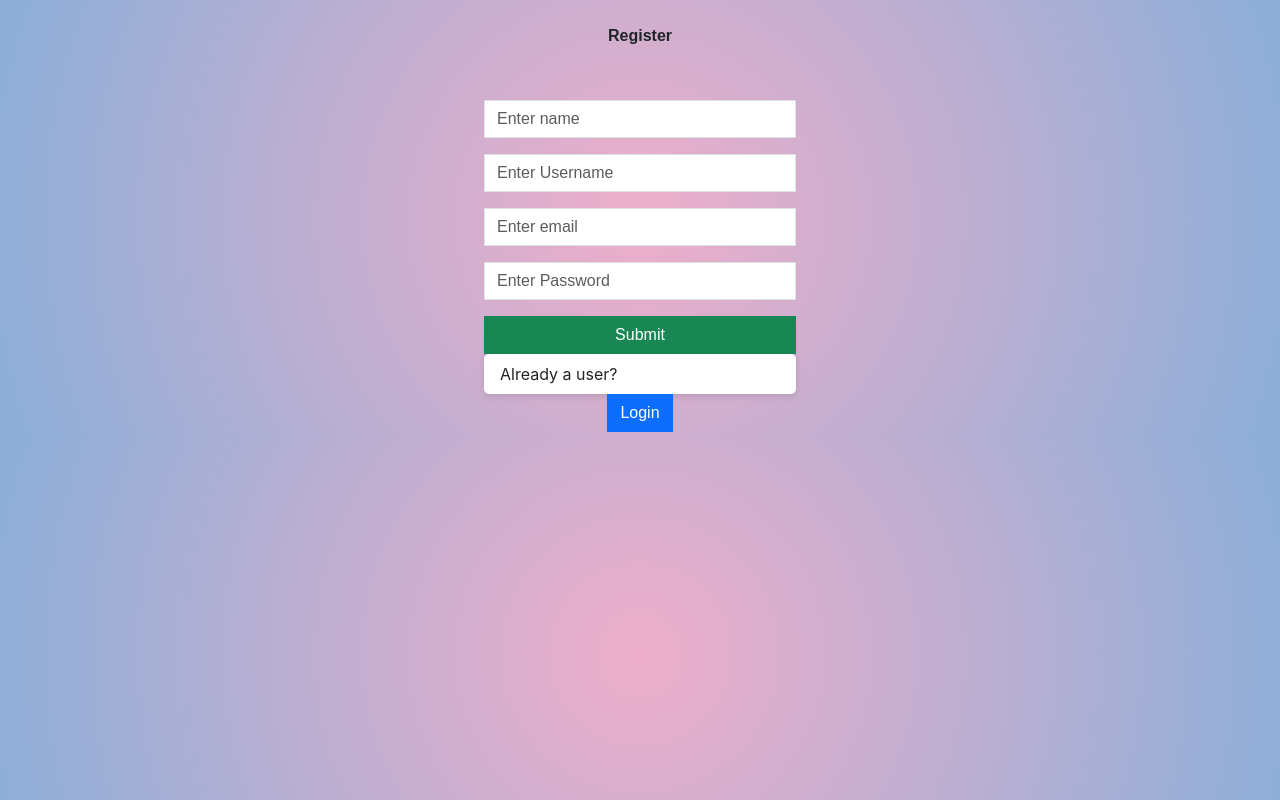
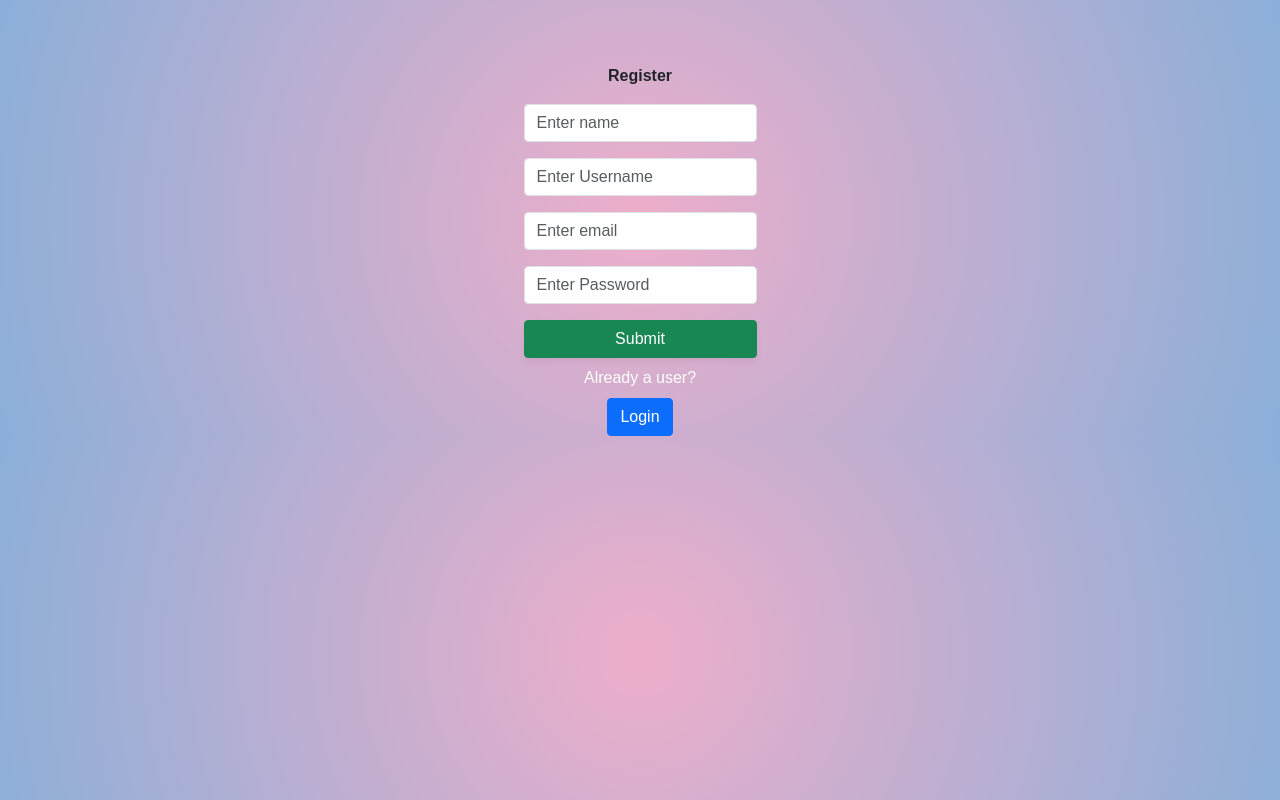
Before and after one commit to ganeshkrishna1/game, a React (Create React App) app in the folder game/: page /register in a window 1280 px wide. Built offline with nearby package versions, Linux system fonts and the light colour scheme.

Commit message:
changed login signup styles

```diff
--- a/game/src/components/GamePage/GamePage.css
+++ b/game/src/components/GamePage/GamePage.css
@@ -81,7 +81,6 @@ h1 {
   color: #FFFFFF;
   cursor: pointer;
   transition: all 0.3s ease;
-  margin-top: 20px;
 }
 
 .start-button:hover {
--- a/game/src/components/Login/Login.js
+++ b/game/src/components/Login/Login.js
@@ -1,13 +1,13 @@
-import React, { useState } from 'react';
-import { Link, Outlet, useNavigate } from 'react-router-dom';
-import axios from 'axios';
-import Nav from '../Navigation/nav';
-const ADMIN_EMAIL = 'admin@gmail.com';
-const ADMIN_PASSWORD = 'admin';
+import React, { useState } from "react";
+import { Link, Outlet, useNavigate } from "react-router-dom";
+import axios from "axios";
+import Nav from "../Navigation/nav";
+const ADMIN_EMAIL = "admin@gmail.com";
+const ADMIN_PASSWORD = "admin";
 
 function Login() {
-  const [email, setEmail] = useState('');
-  const [password, setPassword] = useState('');
+  const [email, setEmail] = useState("");
+  const [password, setPassword] = useState("");
   const [errors, setErrors] = useState({});
   const navigate = useNavigate();
 
@@ -24,37 +24,37 @@ function Login() {
 
   const validateInputs = () => {
     let errorMessages = {};
-    if (!email) errorMessages.email = 'Email should not be empty';
-    if (!password) errorMessages.password = 'Password should not be empty';
+    if (!email) errorMessages.email = "Email should not be empty";
+    if (!password) errorMessages.password = "Password should not be empty";
     setErrors(errorMessages);
     return Object.keys(errorMessages).length === 0;
   };
 
   const authenticateUser = () => {
     axios
-      .post('http://localhost:8081/login', { email, password })
+      .post("http://localhost:8081/login", { email, password })
       .then((res) => {
-        if (res.data.status === 'Success') {
+        if (res.data.status === "Success") {
           const userId = res.data.userId;
-          localStorage.setItem('userId', userId); // Store userId in localStorage
+          localStorage.setItem("userId", userId); // Store userId in localStorage
           setuserId(userId); // Store userId in component state
-          console.log('userId ID:', userId); // Log userId for users
-          navigate('/home');
+          console.log("userId ID:", userId); // Log userId for users
+          navigate("/home");
         } else {
-          navigate('/register');
-          alert('Invalid Credentials. Please Register.');
+          navigate("/register");
+          alert("Invalid Credentials. Please Register.");
         }
       })
       .catch((err) => {
         console.log(err);
-        alert('An error occurred during login.');
+        alert("An error occurred during login.");
       });
   };
 
   const handleSubmit = (event) => {
     event.preventDefault();
     if (isAdmin()) {
-      navigate('/home');
+      navigate("/home");
       return;
     }
     if (validateInputs()) {
@@ -64,47 +64,58 @@ function Login() {
 
   return (
     <>
-            <Nav/>
-      <div className='d-flex justify-content-center align-items-center p-4 w-100 loginHead'>
-      </div>
-      <br />
-      <div className='d-flex justify-content-center align-items-center  loginPage'>
-        <div className='p-4 rounded w-25 loginForm'>
+      <Nav />
+      <div className="d-flex justify-content-center align-items-center mt-5 loginPage">
+        <div className="p-4 rounded w-25 text-white loginForm">
           <form onSubmit={handleSubmit}>
             <center>
               <strong>Hey Hurry up and login to play now!!</strong>
-            </center><br />
-            <div className='mb-3'>
+            </center>
+            <br />
+            <div className="mb-3">
               <input
-                type='text'
-                id='email'
-                placeholder='Enter Email'
+                type="text"
+                id="email"
+                placeholder="Enter Email"
                 value={email}
                 onChange={handleEmailChange}
-                className='form-control rounded-0'
-                autoComplete='off'
+                className="form-control rounded-1"
+                autoComplete="off"
               />
-              {errors.email && <span className='text-danger'>{errors.email}</span>}
+              {errors.email && (
+                <span className="text-danger">{errors.email}</span>
+              )}
             </div>
-            <div className='mb-3'>
+            <div className="mb-3">
               <input
-                type='password'
-                id='password'
-                placeholder='Enter Password'
+                type="password"
+                id="password"
+                placeholder="Enter Password"
                 value={password}
                 onChange={handlePasswordChange}
-                className='form-control rounded-0'
+                className="form-control rounded-1"
               />
-              {errors.password && <span className='text-danger'>{errors.password}</span>}
+              {errors.password && (
+                <span className="text-danger">{errors.password}</span>
+              )}
             </div>
-            <div className='row'>
-              <div className='col-4'>
-                <button type='submit' id='loginButton' className='btn btn-success w-100 rounded-0'>
+            <div className="d-flex justify-content-between">
+              <div>
+                <button
+                  type="submit"
+                  id="loginButton"
+                  className="btn btn-success rounded-2"
+                >
                   Log in
                 </button>
               </div>
-              <div className='col-4'>
-                <Link to='/register' type='button' id='signupLink' className='btn btn-primary rounded-0'>
+              <div>
+                <Link
+                  to="/register"
+                  type="button"
+                  id="signupLink"
+                  className="btn btn-primary rounded-2"
+                >
                   Sign up
                 </Link>
               </div>
--- a/game/src/components/Signup/Signup.jsx
+++ b/game/src/components/Signup/Signup.jsx
@@ -1,16 +1,17 @@
-import React, { useState } from 'react';
-import axios from 'axios';
-import { Link, Outlet, useNavigate } from 'react-router-dom';
+import React, { useState } from "react";
+import axios from "axios";
+import { Link, Outlet, useNavigate } from "react-router-dom";
 
 const EMAIL_PATTERN = /^[^\s@]+@[^\s@]+\.[^\s@]+$/;
-const PASSWORD_PATTERN = /^(?=.*[a-z])(?=.*[A-Z])(?=.*\d)(?=.*[@$!%*?&])[A-Za-z\d@$!%*?&]{8,}$/;
+const PASSWORD_PATTERN =
+  /^(?=.*[a-z])(?=.*[A-Z])(?=.*\d)(?=.*[@$!%*?&])[A-Za-z\d@$!%*?&]{8,}$/;
 const USERNAME_PATTERN = /^[a-zA-Z0-9]{3,}$/;
 
 function Signup() {
-  const [name, setName] = useState('');
-  const [username, setUsername] = useState('');
-  const [email, setEmail] = useState('');
-  const [password, setPassword] = useState('');
+  const [name, setName] = useState("");
+  const [username, setUsername] = useState("");
+  const [email, setEmail] = useState("");
+  const [password, setPassword] = useState("");
 
   const navigate = useNavigate();
   const [errors, setErrors] = useState({});
@@ -34,36 +35,38 @@ function Signup() {
   const validateInputs = () => {
     let newErrors = {};
     if (!email) {
-      newErrors.email = 'Email should not be empty';
+      newErrors.email = "Email should not be empty";
     } else if (!EMAIL_PATTERN.test(email)) {
-      newErrors.email = 'Invalid email format';
+      newErrors.email = "Invalid email format";
     }
 
     if (!password) {
-      newErrors.password = 'Password should not be empty';
+      newErrors.password = "Password should not be empty";
     } else if (!PASSWORD_PATTERN.test(password)) {
-      newErrors.password = 'Password must be at least 8 characters long and include special characters, uppercase and lowercase letters, and numbers';
+      newErrors.password =
+        "Password must be at least 8 characters long and include special characters, uppercase and lowercase letters, and numbers";
     }
 
     if (!username) {
-      newErrors.username = 'Username should not be empty';
+      newErrors.username = "Username should not be empty";
     } else if (!USERNAME_PATTERN.test(username)) {
-      newErrors.username = 'Username must be at least 3 characters long and can only contain alphanumeric characters';
+      newErrors.username =
+        "Username must be at least 3 characters long and can only contain alphanumeric characters";
     }
 
     setErrors(newErrors);
-    return Object.keys(newErrors).length === 0;  // Return true if no errors
+    return Object.keys(newErrors).length === 0; // Return true if no errors
   };
 
   const registerUser = () => {
     axios
-      .post('http://localhost:8081/signup', { name, username, email, password })
+      .post("http://localhost:8081/signup", { name, username, email, password })
       .then((res) => {
-        navigate('/login');
+        navigate("/login");
       })
       .catch((err) => {
         console.log(err);
-        alert('An error occurred during signup.');
+        alert("An error occurred during signup.");
       });
   };
 
@@ -76,75 +79,89 @@ function Signup() {
 
   return (
     <>
-      <div className='d-flex justify-content-center align-items-center p-4 w-100 signupHead'>
-        <strong>Register</strong>
-      </div>
-      <br />
-      <div className='d-flex justify-content-center align-items-center vh-90 SignupPage'>
-        <div className='p-1 rounded w-25 signupForm'>
+      <div className="d-flex justify-content-center align-items-center mt-5 SignupPage">
+        <div className=" d-flex flex-column align-items-center rounded w-25 signupForm">
+          <strong className=" my-3">Register</strong>
           <form onSubmit={handleSubmit}>
-            <div className='mb-3'>
+            <div className="mb-3">
               <input
-                type='text'
-                id='name'
-                placeholder='Enter name'
+                type="text"
+                id="name"
+                placeholder="Enter name"
                 value={name}
                 onChange={handleNameChange}
-                className='form-control rounded-0'
-                autoComplete='off'
+                className="form-control rounded-1"
+                autoComplete="off"
               />
-              {errors.name && <span className='text-danger'>{errors.name}</span>}
+              {errors.name && (
+                <span className="text-danger">{errors.name}</span>
+              )}
             </div>
 
-            <div className='mb-3'>
+            <div className="mb-3">
               <input
-                type='text'
-                id='username'
-                placeholder='Enter Username'
+                type="text"
+                id="username"
+                placeholder="Enter Username"
                 value={username}
                 onChange={handleUsernameChange}
-                className='form-control rounded-0'
-                autoComplete='off'
+                className="form-control rounded-1"
+                autoComplete="off"
               />
-              {errors.username && <span className='text-danger'>{errors.username}</span>}
+              {errors.username && (
+                <span className="text-danger">{errors.username}</span>
+              )}
             </div>
 
-            <div className='mb-3'>
+            <div className="mb-3">
               <input
-                type='email'
-                id='email'
-                placeholder='Enter email'
+                type="email"
+                id="email"
+                placeholder="Enter email"
                 value={email}
                 onChange={handleEmailChange}
-                className='form-control rounded-0'
-                autoComplete='off'
+                className="form-control rounded-1"
+                autoComplete="off"
               />
-              {errors.email && <span className='text-danger'>{errors.email}</span>}
+              {errors.email && (
+                <span className="text-danger">{errors.email}</span>
+              )}
             </div>
 
-            <div className='mb-3'>
+            <div className="mb-3">
               <input
-                type='password'
-                id='password'
-                placeholder='Enter Password'
+                type="password"
+                id="password"
+                placeholder="Enter Password"
                 value={password}
                 onChange={handlePasswordChange}
-                className='form-control rounded-0'
+                className="form-control rounded-1"
               />
-              {errors.password && <span className='text-danger'>{errors.password}</span>}
+              {errors.password && (
+                <span className="text-danger">{errors.password}</span>
+              )}
             </div>
 
             <div>
-              <div className='col'>
-                <button type='submit' id='loginButton' className='btn btn-success w-100 rounded-0'>
+              <div className="col">
+                <button
+                  type="submit"
+                  id="loginButton"
+                  className="btn btn-success w-100 rounded-1"
+                >
                   Submit
                 </button>
               </div>
-              <div className='d-flex justify-content-center'>
-                <p>Already a user?</p>
+              <div className="d-flex justify-content-center text-white my-2">
+                Already a user?
               </div>
-              <div className='d-flex justify-content-center'>
-                <Link to='/login' type='button' id='signupLink' className='btn btn-primary rounded-0'>
+              <div className="d-flex justify-content-center">
+                <Link
+                  to="/login"
+                  type="button"
+                  id="signupLink"
+                  className="btn btn-primary rounded-1"
+                >
                   Login
                 </Link>
               </div>
```
